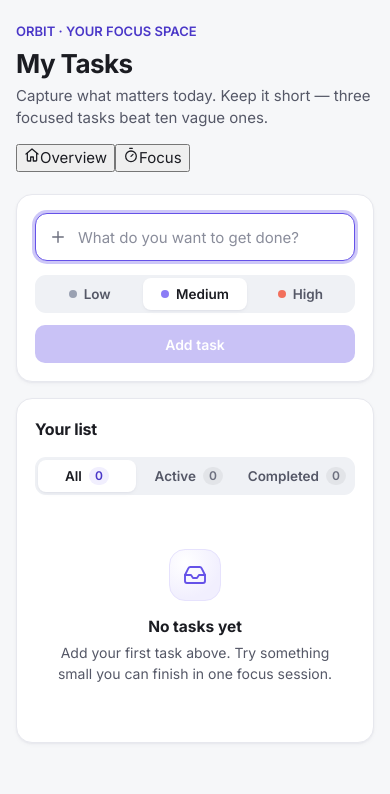
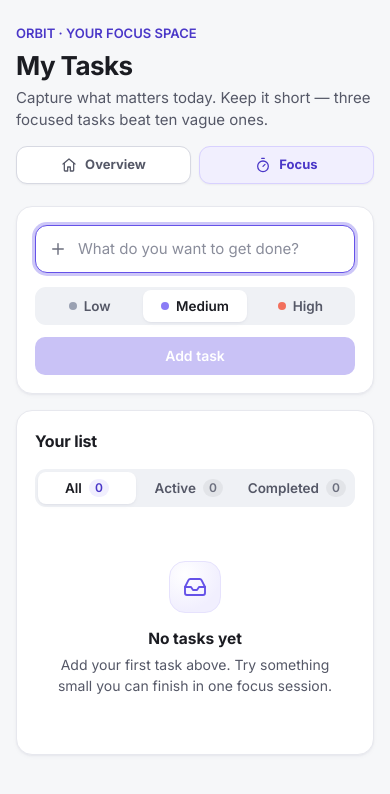
Before and after one commit to marjanghamkhar/orbit-focus-space, a React (Vite) app: page / in a window 390 px wide. Shown: the top 794 px of the page. Built offline with nearby package versions, Linux system fonts and the light colour scheme.

Commit message:
Style minimal task-first workspace

```diff
--- a/src/styles.css
+++ b/src/styles.css
@@ -2931,3 +2931,174 @@ kbd {
     transition: none !important;
   }
 }
+
+/* =========================================================
+   Focused workspace shell — My Tasks is the homepage.
+   Navigation lives beside the page heading, not in a menu.
+   ========================================================= */
+.app {
+  display: block;
+  min-height: 100vh;
+}
+
+.main {
+  padding: 52px 40px 80px;
+}
+
+.page {
+  max-width: 1040px;
+}
+
+.page-header--tasks {
+  align-items: flex-start;
+}
+
+.page-header__actions,
+.workspace-links {
+  display: flex;
+  align-items: center;
+  justify-content: flex-end;
+  gap: 10px;
+  flex-wrap: wrap;
+}
+
+.workspace-links {
+  flex: none;
+  padding-top: 24px;
+}
+
+.workspace-link {
+  display: inline-flex;
+  align-items: center;
+  justify-content: center;
+  gap: 8px;
+  min-height: 42px;
+  padding: 0 17px;
+  border: 1px solid var(--border-strong);
+  border-radius: 11px;
+  background: var(--surface);
+  box-shadow: var(--shadow-xs);
+  color: var(--text-2);
+  font-size: 14px;
+  font-weight: 650;
+  white-space: nowrap;
+  transition: background 0.18s, border-color 0.18s, transform 0.18s var(--ease-out);
+}
+
+.workspace-link:hover {
+  background: var(--accent-soft);
+  border-color: #cfc7fb;
+  color: var(--accent-text);
+  transform: translateY(-1px);
+}
+
+.workspace-link--accent {
+  border-color: #d8d1ff;
+  background: var(--accent-soft);
+  color: var(--accent-text);
+}
+
+.workspace-link--accent:hover {
+  background: var(--accent-soft-2);
+}
+
+.workspace-link:focus-visible {
+  outline: 2px solid var(--accent);
+  outline-offset: 3px;
+}
+
+.floating-session {
+  position: fixed;
+  right: 24px;
+  bottom: 24px;
+  z-index: 30;
+  width: min(320px, calc(100vw - 32px));
+}
+
+.floating-session:empty {
+  display: none;
+}
+
+.floating-session .session-pill {
+  box-shadow: var(--shadow);
+}
+
+.app:has(.floating-session .session-pill) .main {
+  padding-bottom: 120px;
+}
+
+.toast-region {
+  left: 50%;
+  bottom: 22px;
+}
+
+.app:has(.floating-session .session-pill) ~ .toast-region {
+  bottom: 100px;
+}
+
+@media (max-width: 860px) {
+  .main {
+    padding: 32px 20px 68px;
+  }
+
+  .app:has(.floating-session .session-pill) .main {
+    padding-bottom: 115px;
+  }
+
+  .page-header--tasks {
+    flex-direction: row;
+    align-items: flex-start;
+  }
+
+  .workspace-links {
+    padding-top: 16px;
+    gap: 8px;
+  }
+
+  .workspace-link {
+    min-height: 38px;
+    padding: 0 12px;
+    font-size: 13px;
+  }
+
+  .floating-session {
+    right: 16px;
+    bottom: calc(16px + env(safe-area-inset-bottom));
+  }
+
+  .toast-region {
+    bottom: calc(20px + env(safe-area-inset-bottom));
+  }
+
+  .app:has(.floating-session .session-pill) ~ .toast-region {
+    bottom: calc(92px + env(safe-area-inset-bottom));
+  }
+
+  .page-header__actions {
+    justify-content: flex-start;
+  }
+
+  .page--focus .page-header__back {
+    display: inline-flex;
+  }
+}
+
+@media (max-width: 560px) {
+  .main {
+    padding: 24px 16px 64px;
+  }
+
+  .page-header--tasks {
+    flex-direction: column;
+    align-items: stretch;
+  }
+
+  .workspace-links {
+    justify-content: flex-end;
+    padding-top: 0;
+  }
+
+  .workspace-link {
+    flex: 1;
+  }
+}
```
